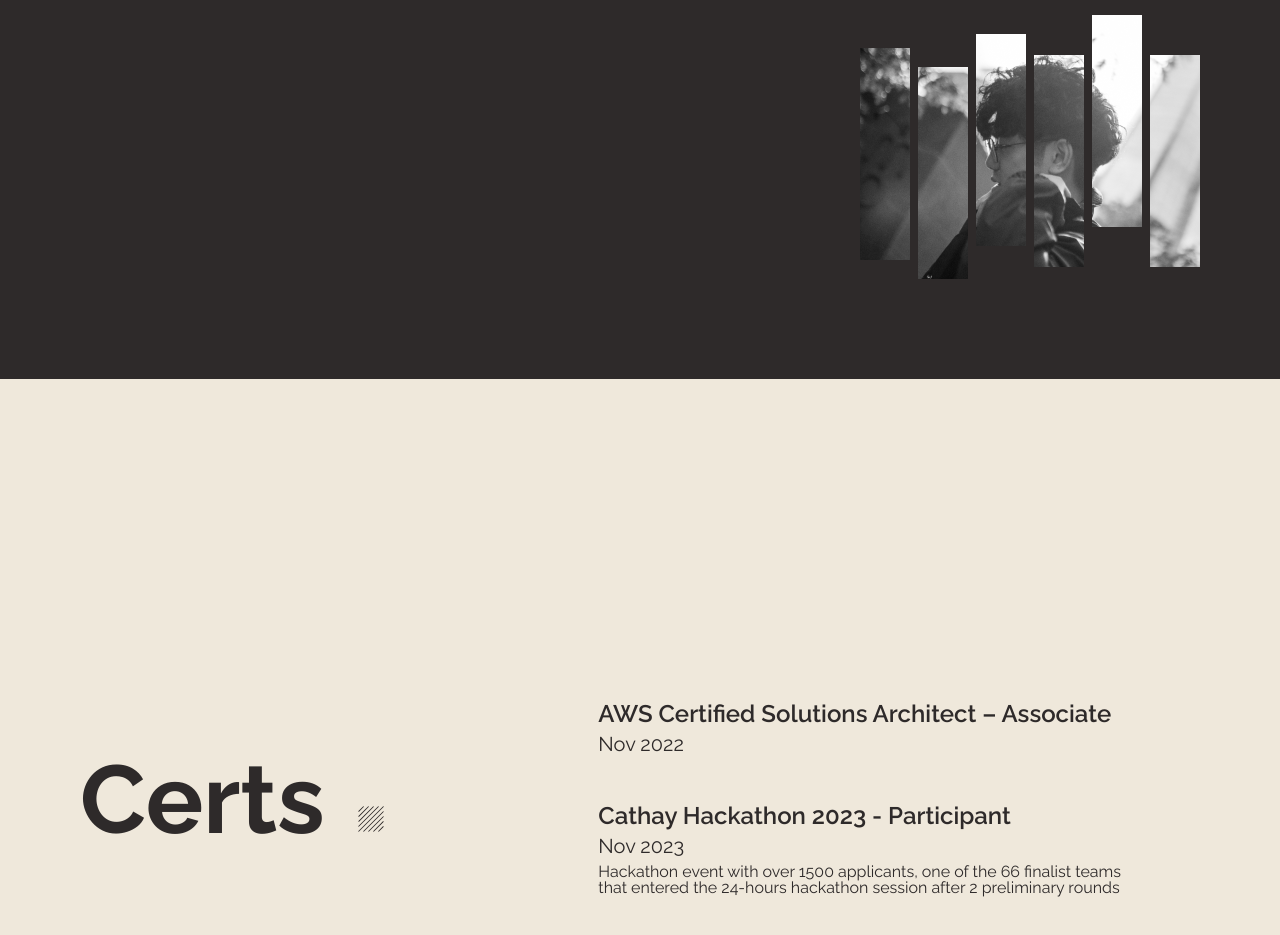
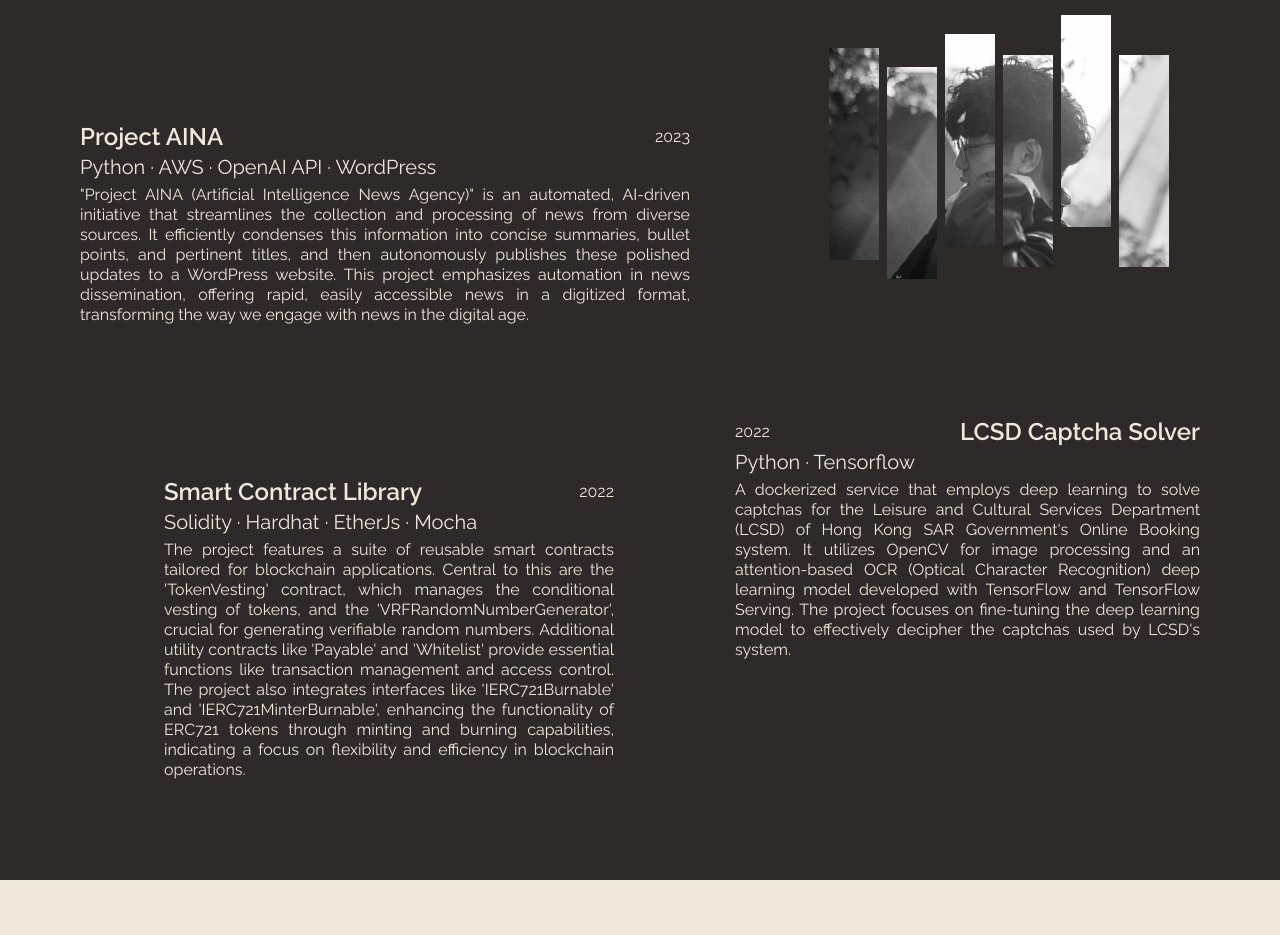
Before and after one commit to sennett-lau/sennett-lau, a Next.js app: page / in a window 1280 px wide. Shown: the part 6220-7155 px from the top of the page. Built offline with nearby package versions, Linux system fonts and the light colour scheme; a web font is replaced by a local one.

Commit message:
updated IndexProjectSectionExtra

```diff
--- /dev/null
+++ b/src/component/index/IndexProjects/IndexProjectExtraAINA.tsx
@@ -0,0 +1,16 @@
+import IndexProjectSectionExtraItemFrame from './IndexProjectSectionExtraItemFrame'
+
+const IndexProjectExtraAINA = () => {
+  return (
+    <IndexProjectSectionExtraItemFrame
+      name={'Project AINA'}
+      year={'2023'}
+      stack={'Python · AWS · OpenAI API · WordPress'}
+      description={
+        '"Project AINA (Artificial Intelligence News Agency)" is an automated, AI-driven initiative that streamlines the collection and processing of news from diverse sources. It efficiently condenses this information into concise summaries, bullet points, and pertinent titles, and then autonomously publishes these polished updates to a WordPress website. This project emphasizes automation in news dissemination, offering rapid, easily accessible news in a digitized format, transforming the way we engage with news in the digital age.'
+      }
+      maxW={'610px'}
+    />
+  )
+}
+export default IndexProjectExtraAINA
--- /dev/null
+++ b/src/component/index/IndexProjects/IndexProjectExtraLCSD.tsx
@@ -0,0 +1,17 @@
+import IndexProjectSectionExtraItemFrame from './IndexProjectSectionExtraItemFrame'
+
+const IndexProjectExtraLCSD = () => {
+  return (
+    <IndexProjectSectionExtraItemFrame
+      name={'LCSD Captcha Solver'}
+      year={'2022'}
+      stack={'Python · Tensorflow'}
+      description={
+        "A dockerized service that employs deep learning to solve captchas for the Leisure and Cultural Services Department (LCSD) of Hong Kong SAR Government's Online Booking system. It utilizes OpenCV for image processing and an attention-based OCR (Optical Character Recognition) deep learning model developed with TensorFlow and TensorFlow Serving. The project focuses on fine-tuning the deep learning model to effectively decipher the captchas used by LCSD's system."
+      }
+      maxW={'465px'}
+      isReverse={true}
+    />
+  )
+}
+export default IndexProjectExtraLCSD
--- /dev/null
+++ b/src/component/index/IndexProjects/IndexProjectExtraSCL.tsx
@@ -0,0 +1,16 @@
+import IndexProjectSectionExtraItemFrame from './IndexProjectSectionExtraItemFrame'
+
+const IndexProjectExtraSCL = () => {
+  return (
+    <IndexProjectSectionExtraItemFrame
+      name={'Smart Contract Library'}
+      year={'2022'}
+      stack={'Solidity · Hardhat · EtherJs · Mocha'}
+      description={
+        "The project features a suite of reusable smart contracts tailored for blockchain applications. Central to this are the 'TokenVesting' contract, which manages the conditional vesting of tokens, and the 'VRFRandomNumberGenerator', crucial for generating verifiable random numbers. Additional utility contracts like 'Payable' and 'Whitelist' provide essential functions like transaction management and access control. The project also integrates interfaces like 'IERC721Burnable' and 'IERC721MinterBurnable', enhancing the functionality of ERC721 tokens through minting and burning capabilities, indicating a focus on flexibility and efficiency in blockchain operations."
+      }
+      maxW={'450px'}
+    />
+  )
+}
+export default IndexProjectExtraSCL
--- a/src/component/index/IndexProjects/IndexProjectSectionExtra.tsx
+++ b/src/component/index/IndexProjects/IndexProjectSectionExtra.tsx
@@ -1,4 +1,7 @@
 import { Flex } from '@chakra-ui/react'
+import IndexProjectExtraAINA from './IndexProjectExtraAINA'
+import IndexProjectExtraLCSD from './IndexProjectExtraLCSD'
+import IndexProjectExtraSCL from './IndexProjectExtraSCL'
 import IndexProjectImageSelf from './IndexProjectImageSelf'
 import IndexProjectSectionExtraTopFrame from './IndexProjectSectionExtraTopFrame'
 
@@ -6,10 +9,20 @@ const IndexProjectSectionExtra = () => {
   return (
     <Flex w={'100%'} flexDir={'column'} color={'themeLight.500'}>
       <IndexProjectSectionExtraTopFrame />
+      <Flex mb={'95px'}>
+        <Flex flex={1} pt={'110px'}>
+          <IndexProjectExtraAINA />
+        </Flex>
+        <Flex w={'fit-content'} pr={'31px'}>
+          <IndexProjectImageSelf />
+        </Flex>
+      </Flex>
       <Flex>
-        <Flex flex={1}></Flex>
+        <Flex flex={1} pt={'60px'} pl={'84px'}>
+          <IndexProjectExtraSCL />
+        </Flex>
         <Flex w={'fit-content'}>
-          <IndexProjectImageSelf />
+          <IndexProjectExtraLCSD />
         </Flex>
       </Flex>
     </Flex>
--- /dev/null
+++ b/src/component/index/IndexProjects/IndexProjectSectionExtraItemFrame.tsx
@@ -0,0 +1,53 @@
+import { Flex, Text } from '@chakra-ui/react'
+
+type Props = {
+  name: string
+  year: string
+  stack: string
+  description: string
+  maxW?: string
+  link?: string
+  isReverse?: boolean
+}
+
+const IndexProjectSectionExtraItemFrame = (props: Props) => {
+  const {
+    name,
+    year,
+    stack,
+    description,
+    maxW,
+    link,
+    isReverse = false,
+  } = props
+
+  return (
+    <Flex
+      flexDir={'column'}
+      maxW={maxW ? maxW : 'auto'}
+      color={'themeLight.500'}
+    >
+      <Flex
+        justifyContent={'space-between'}
+        alignItems={'center'}
+        flexDir={isReverse ? 'row-reverse' : 'row'}
+        mb={'8px'}
+      >
+        <Text fontSize={'24px'} lineHeight={'24px'} fontWeight={'semibold'}>
+          {name}
+        </Text>
+        <Text fontSize={'16px'} lineHeight={'16px'}>
+          {year}
+        </Text>
+      </Flex>
+      <Text fontSize={'20px'} lineHeight={'20px'} mb={'8px'}>
+        {stack}
+      </Text>
+      <Text fontSize={'16px'} lineHeight={'20px'} textAlign={'justify'}>
+        {description}
+      </Text>
+    </Flex>
+  )
+}
+
+export default IndexProjectSectionExtraItemFrame
```
Also changed, not shown: tsconfig.json (+6 -1 lines).
